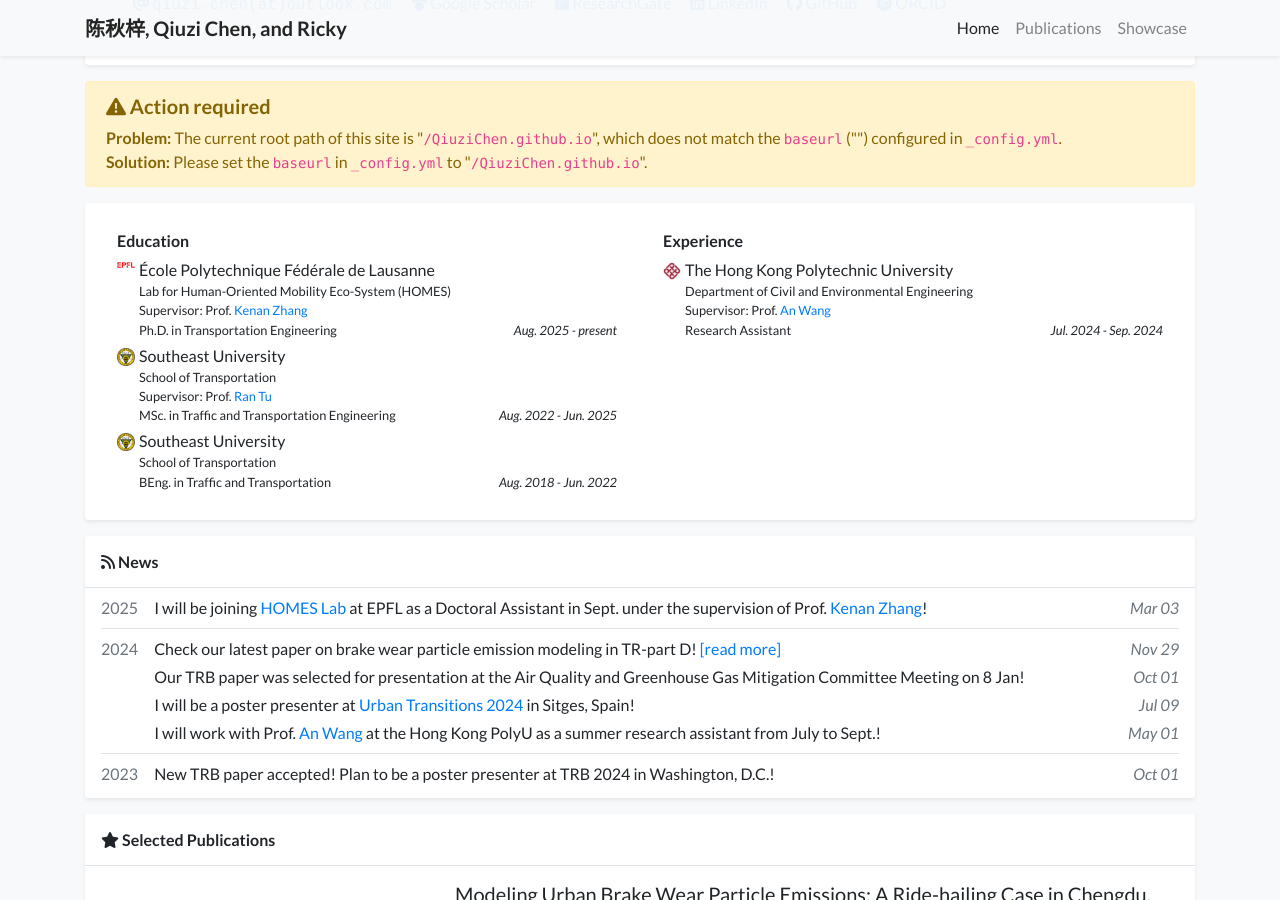
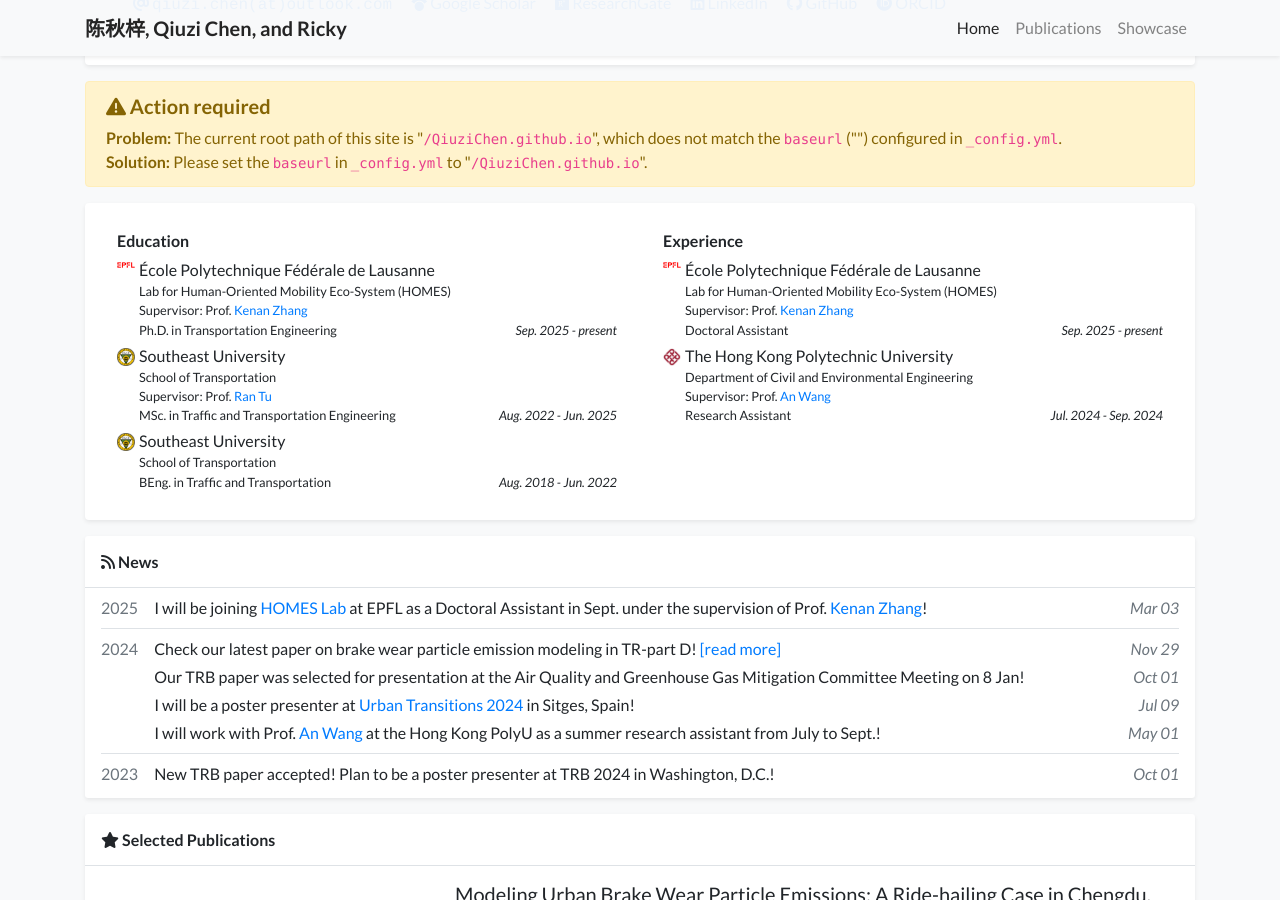
Before and after one commit to QiuziChen/QiuziChen.github.io, a Jekyll site: the page built from index.html, in a window 1280 px wide and 900 px high, scrolled down 466 px. Built offline with Jekyll 4.4.1, drawn with Linux system fonts in a browser that asks for light colours; nearby versions of some CDN libraries; a style sheet for code colours, icons or effects is not loaded.

Commit message:
Update Sept 4 2025

```diff
--- a/_data/profile.yml
+++ b/_data/profile.yml
@@ -43,7 +43,7 @@ education:
     Lab for Human-Oriented Mobility Eco-System (HOMES) <br/>
     Supervisor: Prof. <a href="https://people.epfl.ch/kenan.zhang?lang=en">Kenan Zhang</a> <br/>
     Ph.D. in Transportation Engineering
-  date: Aug. 2025 - present
+  date: Sep. 2025 - present
 - name: Southeast University
   logo: /assets/images/badges/SEU.png
   position: >-
@@ -59,6 +59,13 @@ education:
   date: Aug. 2018 - Jun. 2022
 
 experience:
+- name: École Polytechnique Fédérale de Lausanne
+  logo: /assets/images/badges/EPFL.png
+  position: >-
+    Lab for Human-Oriented Mobility Eco-System (HOMES) <br/>
+    Supervisor: Prof. <a href="https://people.epfl.ch/kenan.zhang?lang=en">Kenan Zhang</a> <br/>
+    Doctoral Assistant
+  date: Sep. 2025 - present
 - name: The Hong Kong Polytechnic University
   logo: /assets/images/badges/PolyU.png
   position: >-
```
